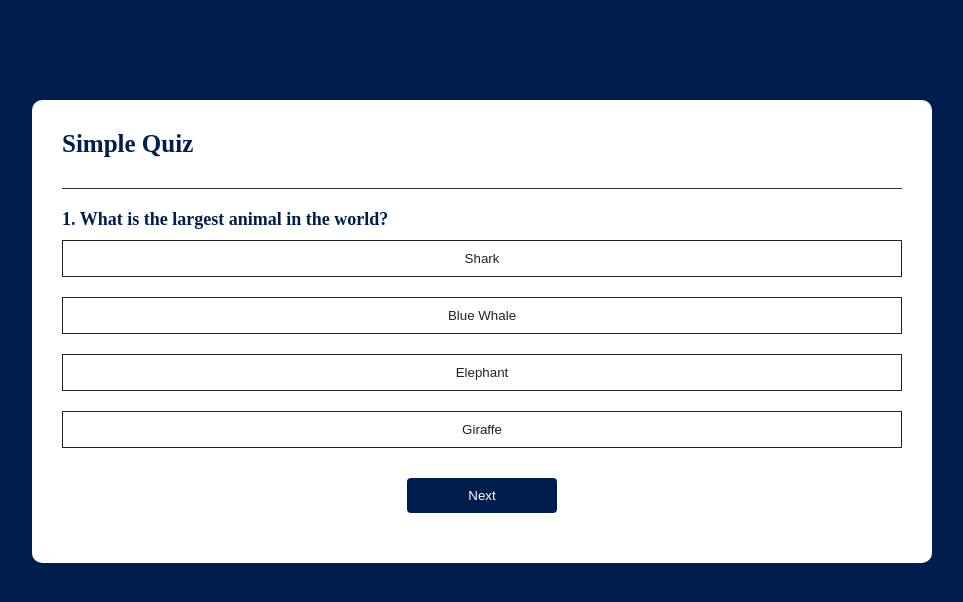
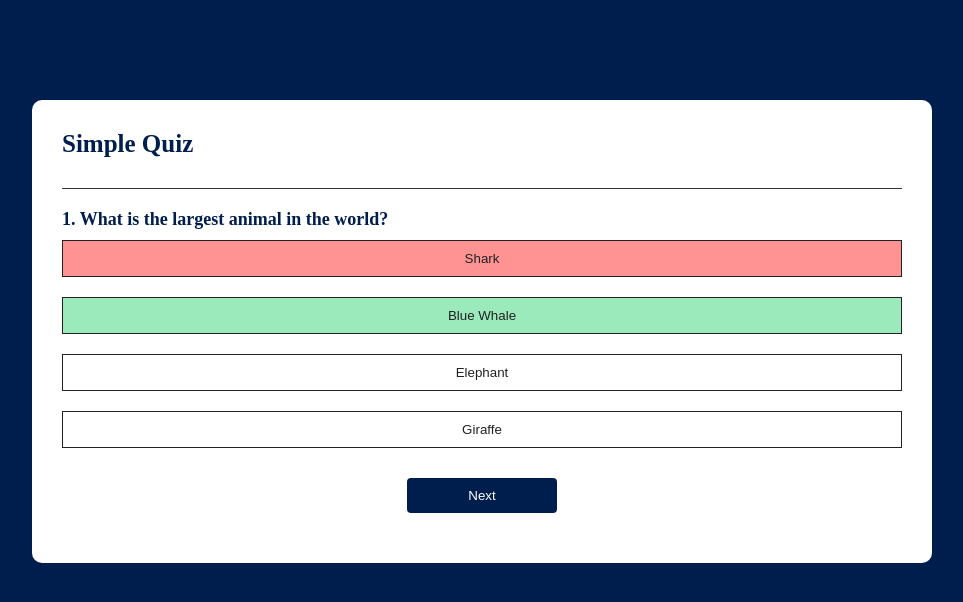
Before and after one commit to blenhenok/JavaScript_mini_projects, a plain HTML site: page Quiz_App.html in a window 1280 px wide. Both pictures are taken after a click on the button "Shark". Shown: the whole page, without its empty margins (158-1121 px from the left). Drawn offline with Linux system fonts and the light colour scheme.

Commit message:
quiz app

```diff
--- a/Quiz_App.html
+++ b/Quiz_App.html
@@ -12,7 +12,6 @@
     }
     body{
         background: #001e4d;
-
     }
     .app{
         background: #fff;
@@ -21,7 +20,6 @@ body{
         margin: 100px auto 0;
         border-radius: 10px;
         padding: 30px;
-
     }
     .app h1{
         font-size: 25px;
@@ -47,9 +45,12 @@ body{
         padding:10px;
         margin: 10px 0;
     }
-.btn:hover{
+    .btn:hover:not([disabled]){
         background: #222;
         color: #fff;
+    }
+    .btn:disabled{
+        cursor: no-drop;
     }
     #next-btn{
         background: #001e4d;
@@ -62,6 +63,12 @@ body{
         border-radius: 4px;
         cursor: pointer;
         display: none;
+    }
+    .correct{
+        background: #9aeabc;
+    }
+    .incorrect{
+        background: #ff9393;
     }
 </style>
 </head>
@@ -91,7 +98,6 @@ body{
                 {text:"Giraffe", correct: false}
             ]
         },
-
         {
             question: "Which is the smallest country in the world?",
             answers : [
@@ -101,7 +107,6 @@ body{
                 {text:"Sri Lanka", correct: false}
             ]
         },
-
         {
             question: "Which is the largest desert in the world?",
             answers : [
@@ -111,7 +116,6 @@ body{
                 {text:"Antarctica", correct: true}
             ]
         },
-
         {
             question: "Which is the smallest continent in the world?",
             answers : [
@@ -128,7 +132,7 @@ body{
     const nextBtn = document.getElementById("next-btn");
 
     let currentQuestionIndex = 0;
-    let score= 0;
+    let score = 0;
 
     function startQuiz() {
         currentQuestionIndex = 0;
@@ -147,7 +151,8 @@ body{
             const button = document.createElement("button");
             button.innerHTML = answer.text;
             button.classList.add("btn");
-            button.addEventListener("click", () => selectAnswer(answer));
+            button.dataset.correct = answer.correct;  // Store correct info in dataset
+            button.addEventListener("click", selectAnswer);
             answerBtn.appendChild(button);
         });
     }
@@ -159,14 +164,52 @@ body{
         }
     }
 
-    function selectAnswer(answer) {
-        if (answer.correct) {
+    function selectAnswer(e) {
+        const selectBtn = e.target;
+        const isCorrect = selectBtn.dataset.correct === "true";
+
+        if (isCorrect) {
+            selectBtn.classList.add("correct");
             score++;
+        } else {
+            selectBtn.classList.add("incorrect");
         }
+
+        Array.from(answerBtn.children).forEach(button => {
+            if (button.dataset.correct === "true") {
+                button.classList.add("correct");
+            }
+            button.disabled = true;  // Disable all buttons after answer is selected
+        });
+
+        nextBtn.style.display = "block";  // Show the next button after answer selection
+    }
+
+    function showScore() {
+        resetState();
+        questionElement.innerHTML = `You scored ${score} out of ${questions.length}!`;  // Correct template literal
+        nextBtn.innerHTML = "Play Again";
         nextBtn.style.display = "block";
     }
 
-    startQuiz();
+    function handleNextButton() {
+        currentQuestionIndex++;
+        if (currentQuestionIndex < questions.length) {  // Fixed plural 'questions'
+            showQuestion();
+        } else {
+            showScore();
+        }
+    }
+
+    nextBtn.addEventListener("click", () => {
+        if (currentQuestionIndex < questions.length) {
+            handleNextButton();
+        } else {
+            startQuiz();  // Restart quiz after showing score
+        }
+    });
+
+    startQuiz();  // Initialize quiz on page load
 </script>
 
 </body>
```
Lines whose indentation alone changed are shown as unchanged.
